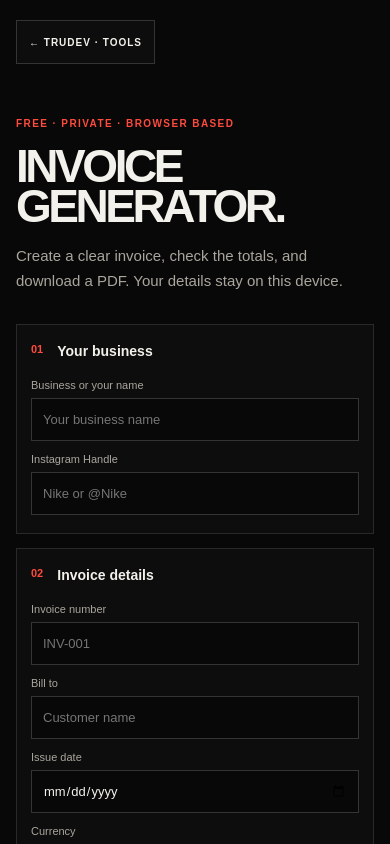
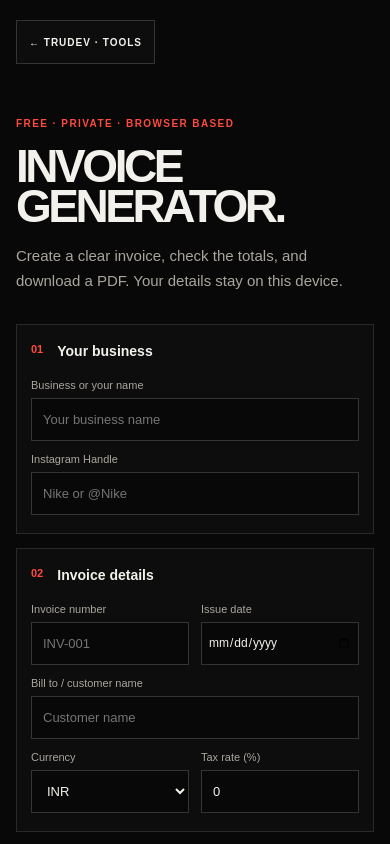
Before and after one commit to theframer/trudev-portfolio--2026, a Next.js app: page /tools/invoice-generator in a window 390 px wide. Shown: the top 844 px of the page. Built offline with nearby package versions, Linux system fonts and the light colour scheme.

Commit message:
Improve tools CTA and invoice mobile form

```diff
--- a/src/app/tools/invoice-generator/InvoiceGenerator.tsx
+++ b/src/app/tools/invoice-generator/InvoiceGenerator.tsx
@@ -138,11 +138,11 @@ export default function InvoiceGenerator() {
                 <label>Invoice number
                   <input value={details.invoiceNumber} onChange={(event) => updateDetails("invoiceNumber", event.target.value)} placeholder="INV-001" />
                 </label>
-                <label>Bill to
-                  <input value={details.customer} onChange={(event) => updateDetails("customer", event.target.value)} placeholder="Customer name" />
-                </label>
                 <label>Issue date
                   <input type="date" value={details.issueDate} onChange={(event) => updateDetails("issueDate", event.target.value)} />
+                </label>
+                <label className={styles.wideField}>Bill to / customer name
+                  <input value={details.customer} onChange={(event) => updateDetails("customer", event.target.value)} placeholder="Customer name" />
                 </label>
                 <label>Currency
                   <select value={details.currency} onChange={(event) => updateDetails("currency", event.target.value)}>
--- a/src/app/tools/invoice-generator/invoice-generator.module.css
+++ b/src/app/tools/invoice-generator/invoice-generator.module.css
@@ -70,6 +70,7 @@
   width: 100%; min-width: 0; min-height: 43px; padding: 10px 11px; border: 1px solid #343434; border-radius: 0;
   color: #f3f1eb; background: #080808; font: inherit; font-size: 13px;
 }
+.formSection input[type="date"] { min-width: 0; max-width: 100%; padding-right: 6px; padding-left: 6px; font-size: 12px; }
 .formSection textarea { resize: vertical; }
 .formSection input:focus,
 .formSection select:focus,
@@ -124,7 +125,7 @@
   .backLink { min-height: 44px; padding: 0 12px; font-size: 10px; }
   .heading { padding: 54px 0 30px; }
   .formSection { padding: 18px 14px; }
-  .fieldGrid { grid-template-columns: minmax(0, 1fr); gap: 12px; }
+  .fieldGrid { grid-template-columns: repeat(2, minmax(0, 1fr)); gap: 12px; }
   .itemHeaders,
   .itemRow { grid-template-columns: minmax(0, 1fr) 48px minmax(70px, .6fr) 22px; gap: 5px; }
   .itemRow input { padding: 8px 5px; font-size: 11px; }
--- a/src/components/Hero.tsx
+++ b/src/components/Hero.tsx
@@ -21,8 +21,8 @@ export default function Hero() {
           digital products built around real problems.
         </p>
 
-        <a className="hero-link" href="#work">
-          Explore my work
+        <a className="hero-link" href="#tools">
+          Explore my tools
           <span aria-hidden="true">↗</span>
         </a>
       </div>
```
